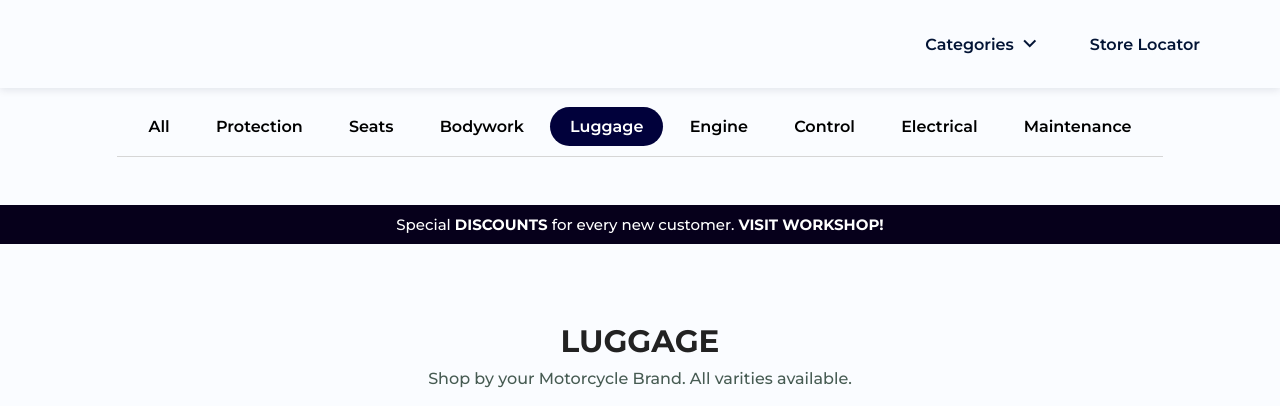
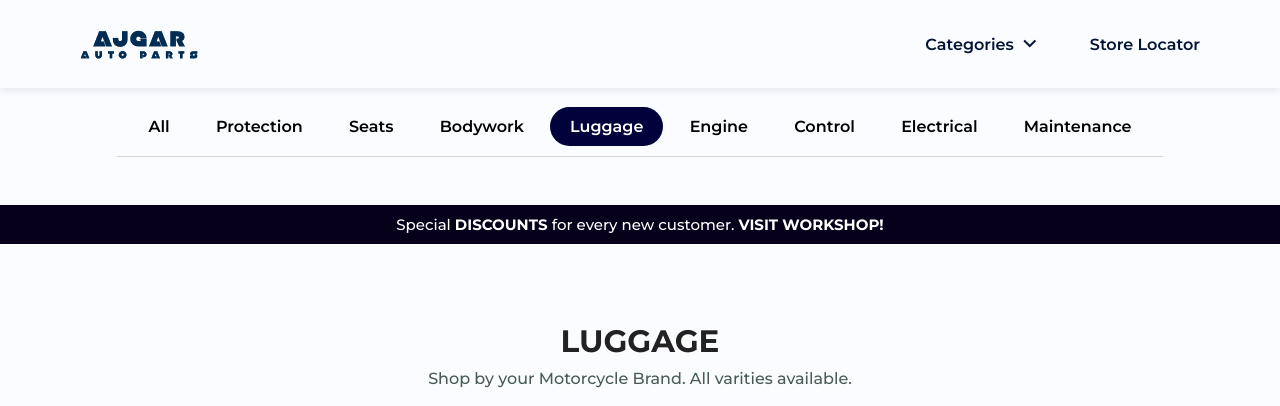
Before and after one commit to ajgarautoparts/ajgarautoparts, a plain HTML site: page luggage.html in a window 1280 px wide. Shown: the top 406 px of the page. Drawn offline with nearby package versions, Linux system fonts and the light colour scheme.

Commit message:
Update luggage.html

```diff
--- a/luggage.html
+++ b/luggage.html
@@ -21,7 +21,7 @@
             <nav class="nav container">
                 <div class="nav__data">
                     <a href="index.html" class="nav__logo">
-                        <img src="logo1.png" alt="">
+                        <img src="img/logo1.png" alt="">
                     </a>
 
                     <div class="nav__toggle" id="nav-toggle">
```
